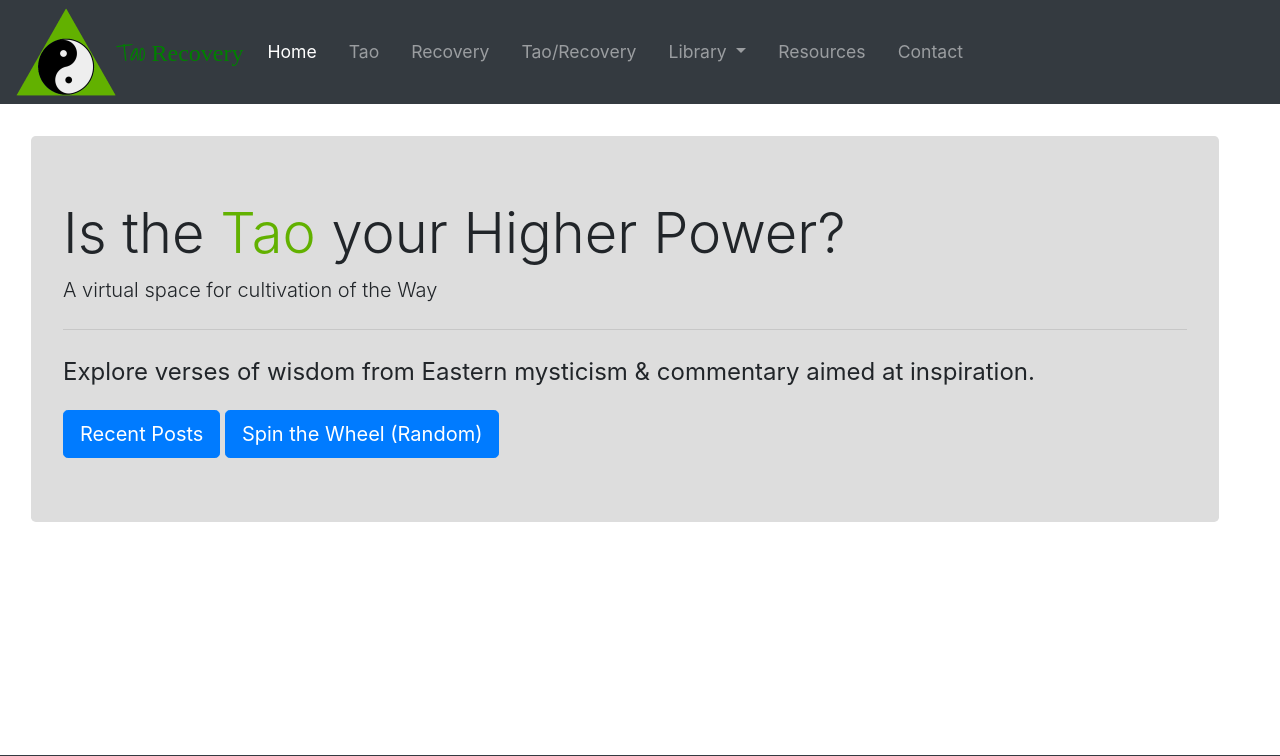
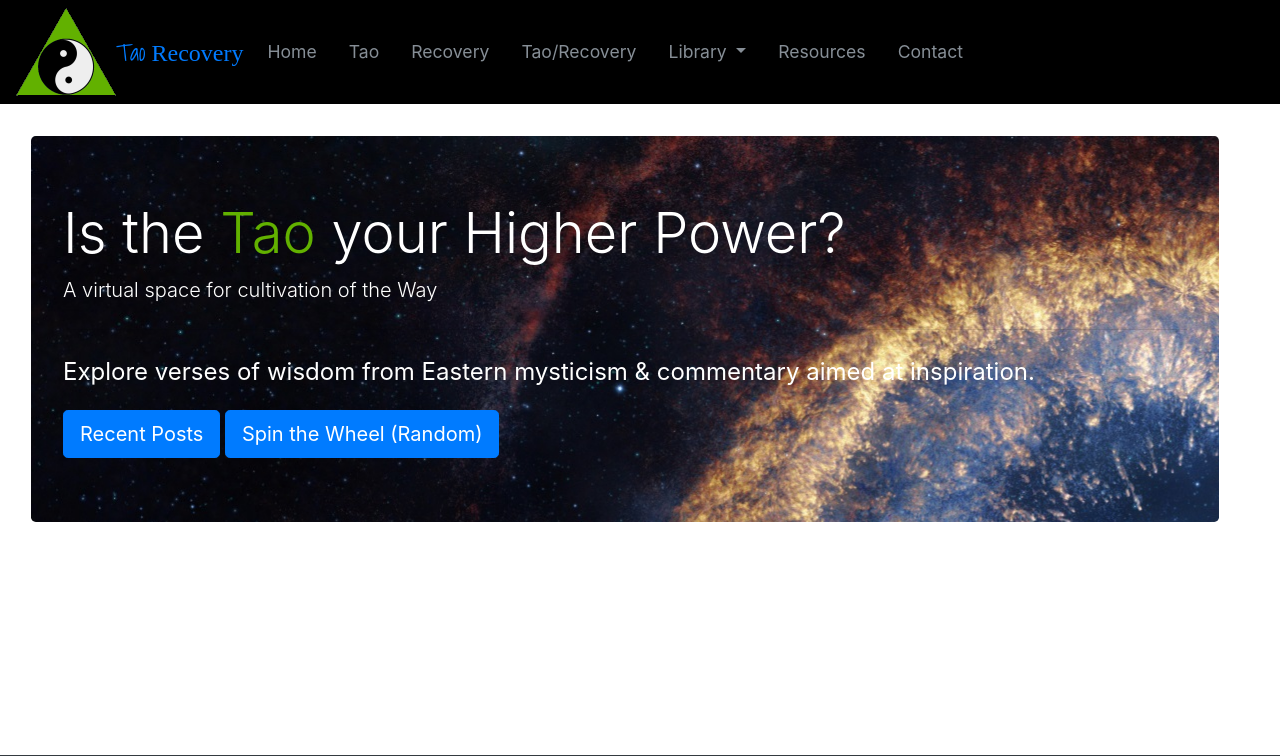
Before and after one commit to ronraney/tao-django, a Django app: page /home/ in a window 1280 px wide. Shown: the top 756 px of the page. Run offline with Django 3.2, Linux system fonts and the light colour scheme; some libraries are stand-ins or nearby versions; some web fonts are replaced.

Commit message:
More CSS styling

```diff
--- a/blog/static/css/styles.css
+++ b/blog/static/css/styles.css
@@ -39,7 +39,12 @@ textarea, input {
 .jumbotron {
 	max-width: 95%;
 	margin-right: 5%;
-    background: #ddd;
+    background: url('../img/helix-nebula.jpg') no-repeat #eee;
+    color: white;
+}
+.jumbotron::after {
+    opacity: 0.5;
+    filter: alpha(opacity=50); /* For IE8 and earlier */
 }
 span.color-change {
     -webkit-animation: color 20s infinite; /* Chrome, Safari, Opera */
@@ -123,7 +128,12 @@ a:link, a:hover, a:visited, a:active {
 }
 
 /***Navbar***/
-
+.navbar {
+    background: #000;
+}
+.nav-item a {
+    color: #868e96;
+}
 .navbar-dark .navbar-nav .nav-link {
     color: rgba(255,255,255,0.5);
 }
--- a/blog/templates/blog/base.html
+++ b/blog/templates/blog/base.html
@@ -16,7 +16,7 @@
     <body>
 		<header>
         <div class="page-header">
-            <nav class="navbar navbar-expand-lg navbar-dark bg-dark">
+            <nav class="navbar navbar-expand-lg">
                 <a href="{% url 'index' %}"><img id="logo" src="{% static 'img/logo.png' %}" alt="logo"/></a>
                 <a class="navbar-brand" href="{% url 'index' %}"><span class="shadows">Tao</span> Recovery</a>
                 <button class="navbar-toggler collapsed" type="button" data-toggle="collapse" data-target="#navbarTogglerDemo01" aria-controls="navbarTogglerDemo01" aria-expanded="false" aria-label="Toggle navigation">
```
Also changed, not shown: blog/static/img/helix-nebula.jpg (added), blog/static/img/logo.png.
